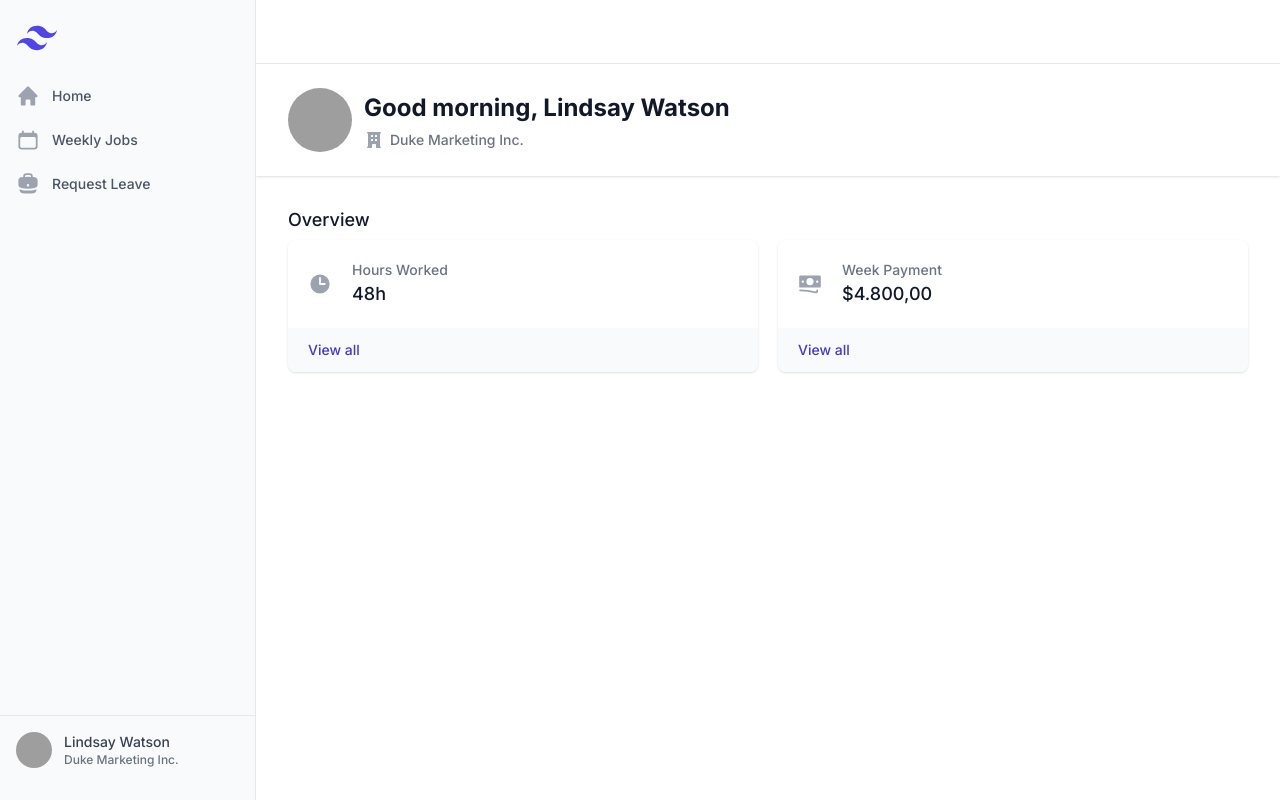
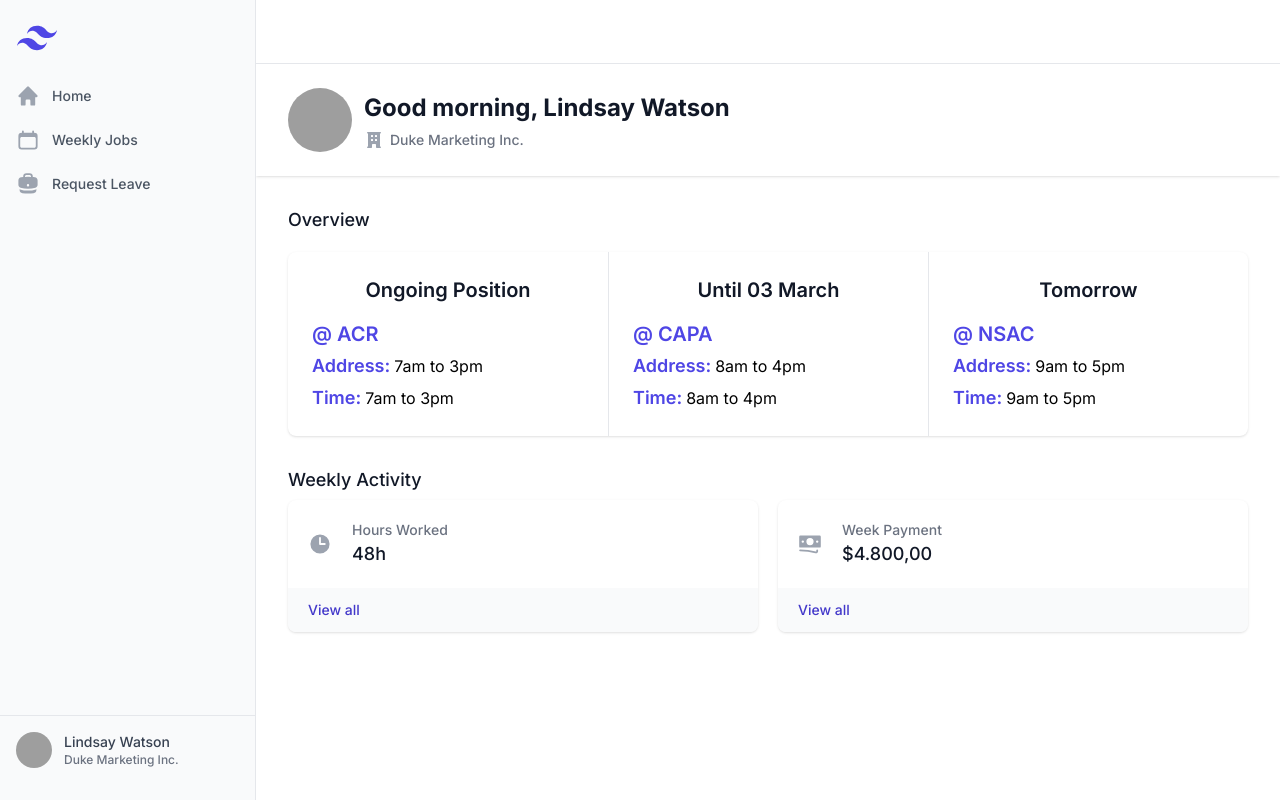
Before and after one commit to renansigolo/aus-force-app, a Next.js app: page /dashboard in a window 1280 px wide. Built offline with nearby package versions, Linux system fonts and the light colour scheme; grey boxes are pictures that could not be loaded.

Commit message:
feat: add overview

```diff
--- /dev/null
+++ b/app/dashboard/Overview.tsx
@@ -0,0 +1,63 @@
+const stats = [
+  {
+    name: "Ongoing Position",
+    stat: "@ ACR",
+    previousStat: "70,946",
+    address: "377/12 Church Avenue",
+    time: "7am to 3pm",
+  },
+  {
+    name: "Until 03 March",
+    stat: "@ CAPA",
+    previousStat: "56.14%",
+    address: "333 George St",
+    time: "8am to 4pm",
+  },
+  {
+    name: "Tomorrow",
+    stat: "@ NSAC",
+    previousStat: "28.62%",
+    address: "6 Mackenzie St.",
+    time: "9am to 5pm",
+  },
+]
+
+export function Overview() {
+  return (
+    <div>
+      <h2 className="heading-3">Overview</h2>
+      <dl className="mt-5 grid grid-cols-1 divide-y divide-gray-200 overflow-hidden rounded-lg bg-white shadow md:grid-cols-3 md:divide-y-0 md:divide-x">
+        {stats.map((item) => (
+          <div key={item.name} className="px-4 py-5 sm:p-6">
+            <dt className="text-xl text-gray-900 text-center font-semibold mb-4">
+              {item.name}
+            </dt>
+            <dd className="mt-1 flex items-baseline justify-between md:block lg:flex">
+              <div className="flex items-baseline text-xl font-semibold text-indigo-600">
+                {item.stat}
+              </div>
+            </dd>
+
+            <dd className="mt-1 flex items-baseline justify-between md:block lg:flex">
+              <div className="flex items-baseline">
+                <span className="text-lg font-semibold text-indigo-600 mr-1">
+                  Address:
+                </span>
+                {item.time}
+              </div>
+            </dd>
+
+            <dd className="mt-1 flex items-baseline justify-between md:block lg:flex">
+              <div className="flex items-baseline">
+                <span className="text-lg font-semibold text-indigo-600 mr-1">
+                  Time:
+                </span>
+                {item.time}
+              </div>
+            </dd>
+          </div>
+        ))}
+      </dl>
+    </div>
+  )
+}
--- a/app/dashboard/Sidebar.tsx
+++ b/app/dashboard/Sidebar.tsx
@@ -127,7 +127,7 @@ export function Sidebar({ sidebarOpen, setSidebarOpen }: SidebarProps) {
                 </div>
                 <div className="flex flex-shrink-0 border-t border-gray-200 p-4">
                   <Link
-                    href="/account-details"
+                    href="/dashboard/account-details"
                     className="group block flex-shrink-0"
                   >
                     <div className="flex items-center">
@@ -195,7 +195,7 @@ export function Sidebar({ sidebarOpen, setSidebarOpen }: SidebarProps) {
           <div className="block w-full flex-shrink-0">
             <div className="flex flex-shrink-0 border-t border-gray-200 p-4">
               <Link
-                href="/account-details"
+                href="/dashboard/account-details"
                 className="group block w-full flex-shrink-0"
               >
                 <div className="flex items-center">
--- a/app/dashboard/page.tsx
+++ b/app/dashboard/page.tsx
@@ -1,5 +1,6 @@
 "use client"
 
+import { Overview } from "@/app/dashboard/Overview"
 import {
   BanknotesIcon,
   BuildingOfficeIcon,
@@ -60,13 +61,16 @@ export default function DashboardPage() {
         </div>
       </div>
 
-      <div className="mt-8">
+      <section className="mt-8">
         <div className="mx-auto max-w-6xl px-4 sm:px-6 lg:px-8">
-          <h2 className="text-lg font-medium leading-6 text-gray-900">
-            Overview
-          </h2>
+          <Overview />
+        </div>
+      </section>
+
+      <section className="mt-8">
+        <div className="mx-auto max-w-6xl px-4 sm:px-6 lg:px-8">
+          <h2 className="heading-3">Weekly Activity</h2>
           <div className="mt-2 grid grid-cols-1 gap-5 sm:grid-cols-2">
-            {/* Card */}
             {cards.map((card) => (
               <div
                 key={card.name}
@@ -108,7 +112,7 @@ export default function DashboardPage() {
             ))}
           </div>
         </div>
-      </div>
+      </section>
     </section>
   )
 }
--- a/app/globals.css
+++ b/app/globals.css
@@ -25,6 +25,10 @@ body {
   @apply text-2xl md:text-3xl font-bold tracking-tight text-gray-900;
 }
 
+.heading-3 {
+  @apply text-lg font-medium leading-6 text-gray-900;
+}
+
 /* Buttons */
 .btn {
   @apply inline-flex items-center rounded-md border border-gray-300 bg-white px-4 py-2 text-sm font-medium text-gray-700 shadow-sm hover:bg-gray-50 focus:outline-none focus:ring-2 focus:ring-indigo-500 focus:ring-offset-2;
```
